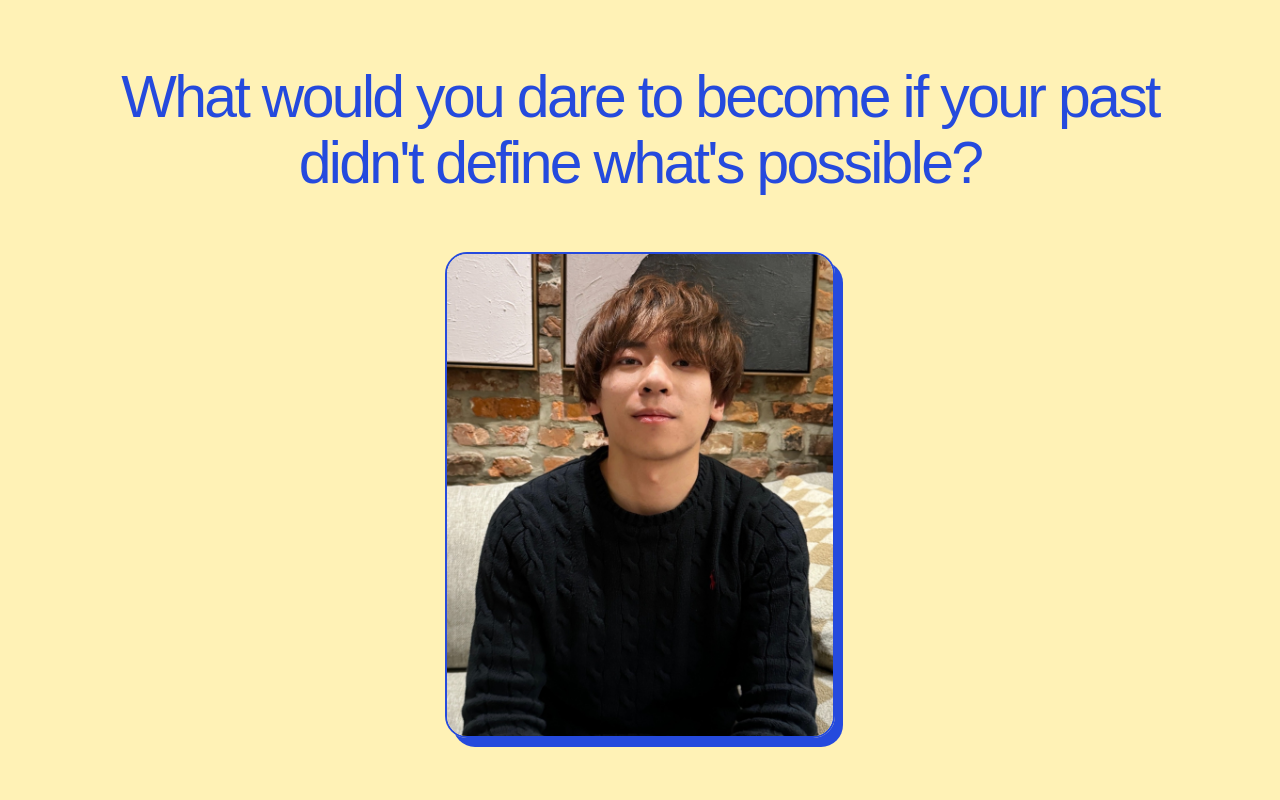
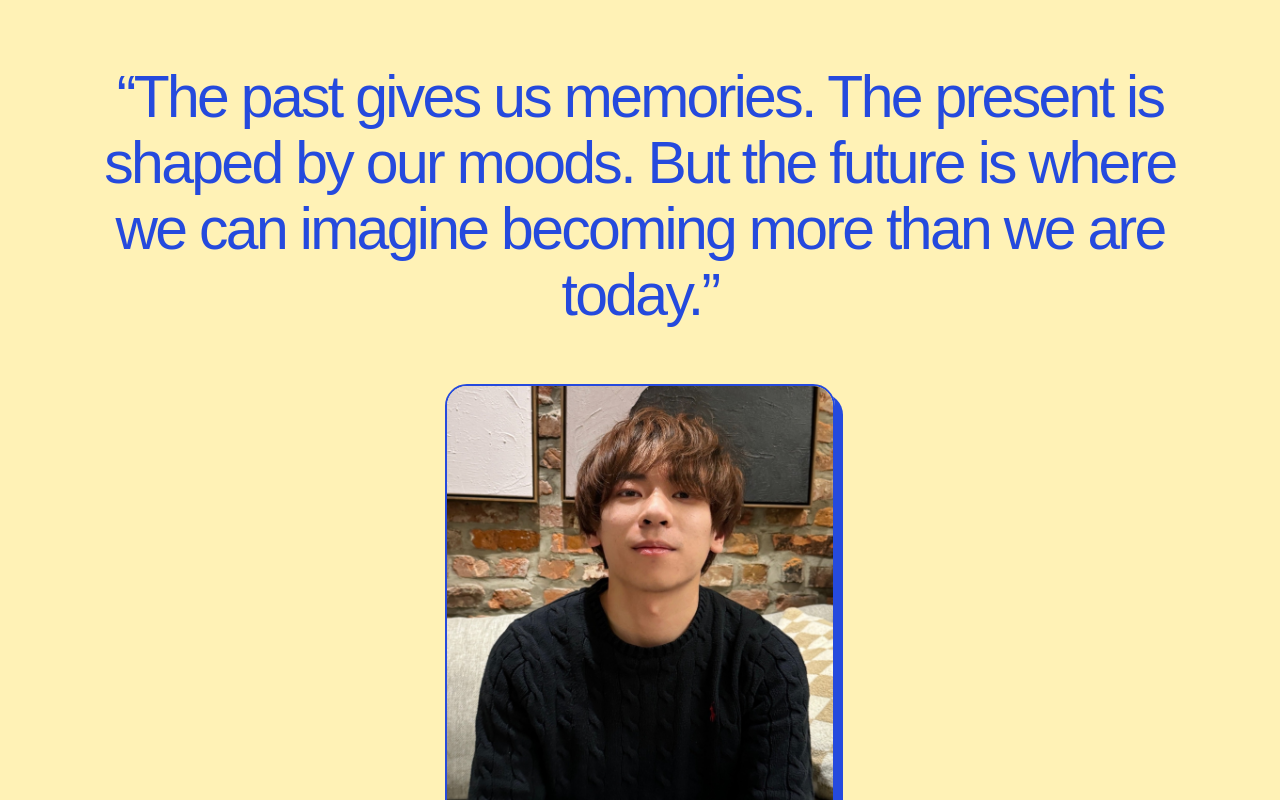
Before and after one commit to mariomach/personal-website, a Next.js app: page / in a window 1280 px wide. Shown: the top 800 px of the page. Built offline with nearby package versions, Linux system fonts and the light colour scheme.

Commit message:
Update headline quote and restore quotation marks

```diff
--- a/app/components/Portfolio.jsx
+++ b/app/components/Portfolio.jsx
@@ -8,7 +8,7 @@ export default function Portfolio({ variant = 'fade' }) {
     <div className="mx-auto flex min-h-svh max-w-6xl flex-col items-center px-6 pt-14 text-[#254add] sm:px-10 sm:pt-16">
       <main className="flex w-full flex-1 flex-col items-center">
         <h1 className="text-center text-[clamp(1.75rem,4.6vw,4rem)] leading-[1.12] font-medium tracking-[-0.045em]">
-          What would you dare to become if your past didn't define what's possible?
+          “The past gives us memories. The present is shaped by our moods. But the future is where we can imagine becoming more than we are today.”
         </h1>
         <div className="mt-12 w-[min(76vw,390px)] overflow-hidden rounded-[22px] border-2 border-[#254add] shadow-[8px_9px_0_0_#254add] sm:mt-14">
           <Image
```
